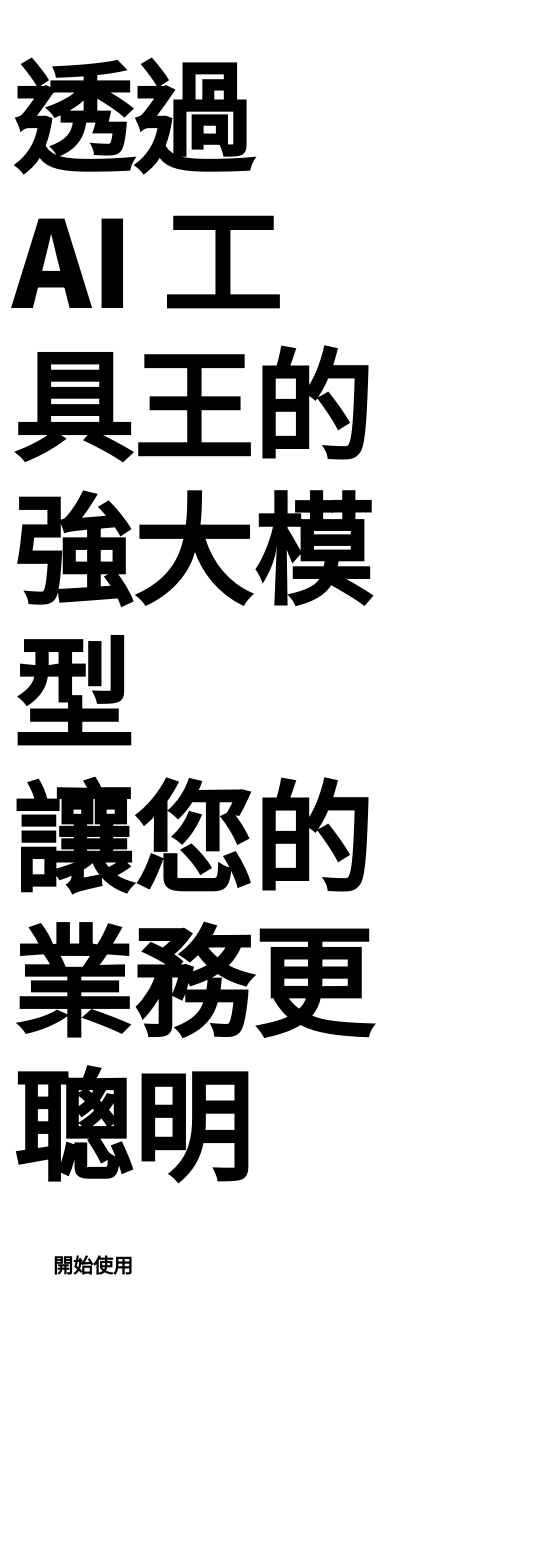
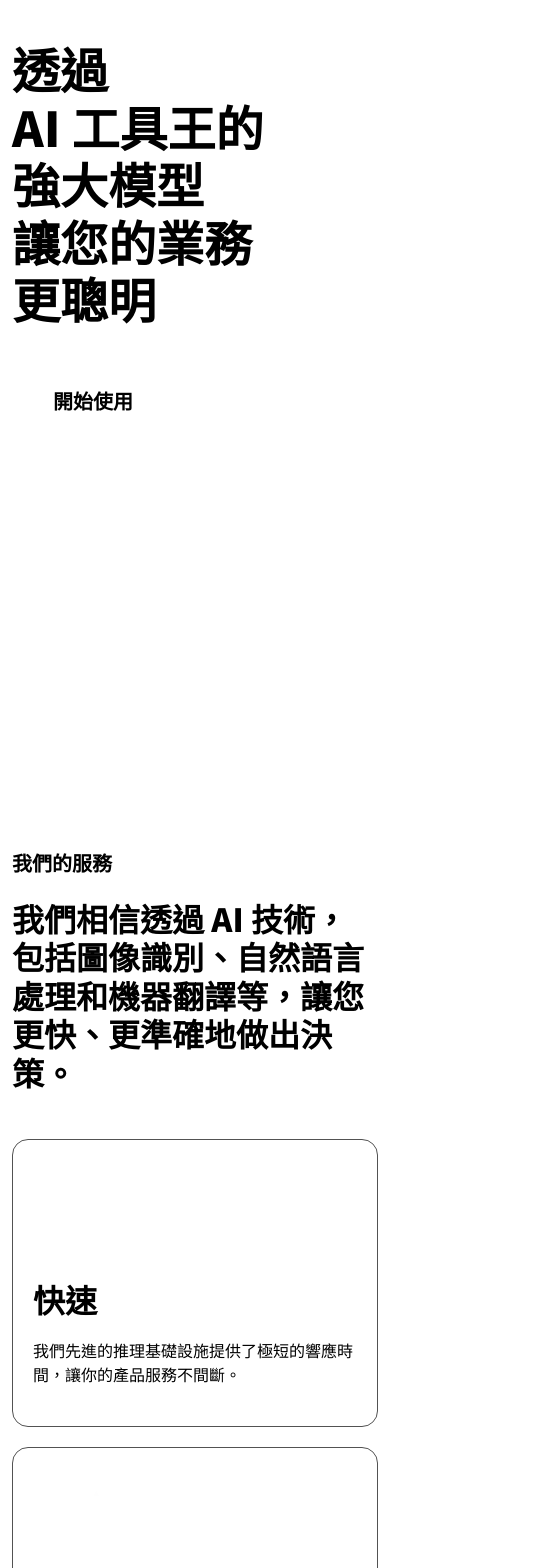
Before and after one commit to happyloa/Hex2023-mission2, a Next.js app: page / in a window 390 px wide. Shown: the top 1568 px of the page, 538 px wide, since content can reach past the window. Built offline with nearby package versions, Linux system fonts and the light colour scheme.

Commit message:
新增響應式設定

```diff
--- a/components/home/HomeTitle.module.css
+++ b/components/home/HomeTitle.module.css
@@ -14,3 +14,18 @@
 .responsive-break {
   display: none;
 }
+
+@media (max-width: 576px) {
+  .container {
+    margin: 0 auto 180px;
+  }
+
+  .title {
+    font-size: 48px;
+    line-height: 57.6px;
+  }
+
+  .responsive-break {
+    display: block;
+  }
+}
--- a/components/home/OurServices.module.css
+++ b/components/home/OurServices.module.css
@@ -33,3 +33,34 @@
   display: flex;
   gap: 20px;
 }
+
+@media (max-width: 576px) {
+  .container {
+    margin: 0 auto 120px;
+  }
+
+  .contentWrapper {
+    flex-direction: column;
+    gap: 24px;
+    margin: 0 0 48px;
+  }
+
+  .titleWrapper,
+  .paragraphWrapper {
+    width: 100%;
+  }
+
+  .titleWrapper h2 {
+    font-size: 20px;
+    line-height: 24px;
+  }
+
+  .paragraphWrapper p {
+    font-size: 32px;
+    line-height: 38.4px;
+  }
+
+  .cardWrapper {
+    flex-wrap: wrap;
+  }
+}
--- a/components/ui/DecoAnimation.module.css
+++ b/components/ui/DecoAnimation.module.css
@@ -46,3 +46,16 @@
     transform: translateY(-100%);
   }
 }
+
+@media (max-width: 576px) {
+  .container {
+    justify-content: center;
+    margin: 0 auto 120px;
+  }
+
+  .deco1,
+  .deco2,
+  .deco3 {
+    max-width: 117px;
+  }
+}
--- a/components/ui/ServicesCard.module.css
+++ b/components/ui/ServicesCard.module.css
@@ -27,3 +27,9 @@
 .card:hover img {
   filter: brightness(0);
 }
+
+@media (max-width: 576px) {
+  .card {
+    padding: 40px 20px;
+  }
+}
```
